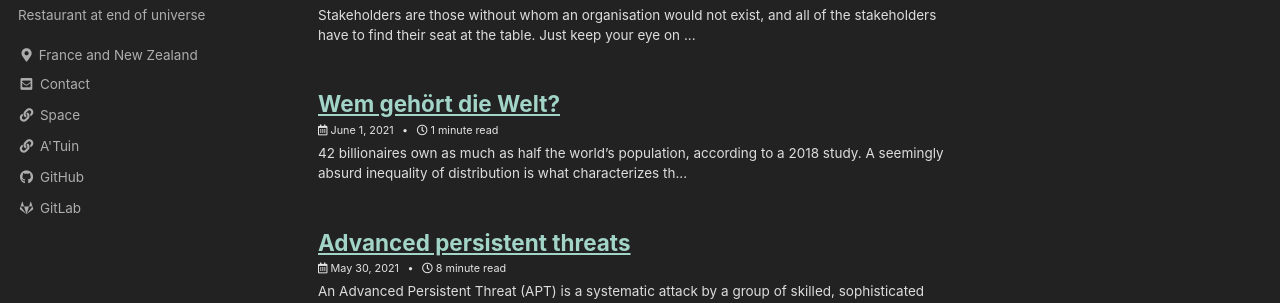
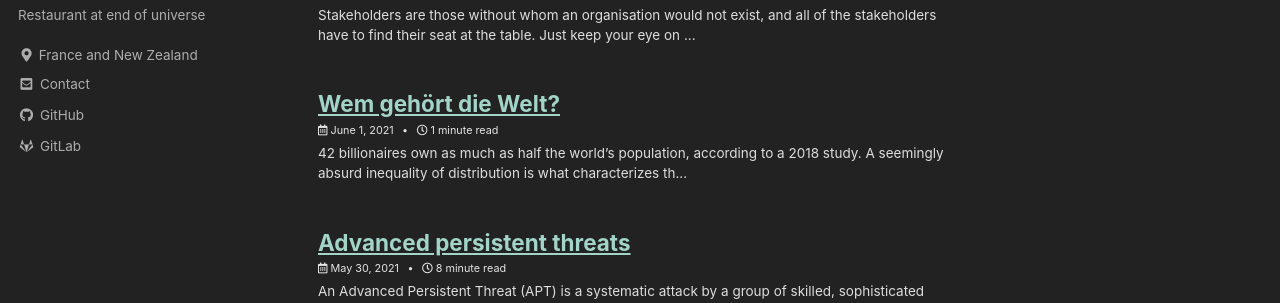
Before and after one commit to tymyrddin/tymyrddin.github.io, a Jekyll site: the page built from index.html, in a window 1280 px wide. Shown: the part 451-754 px from the top of the page. Built offline with Jekyll 4.4.1, drawn with Linux system fonts in a browser that asks for light colours; cached includes are drawn as plain includes; the list of posts is cut into pages by our own code.

Commit message:
small change sidebar

```diff
--- a/_config.yml
+++ b/_config.yml
@@ -102,12 +102,6 @@ author:
     - label: "Contact"
       icon: "fas fa-fw fa-envelope-square"
       url: "https://tymyrddin.space/#contact"
-    - label: "Space"
-      icon: "fas fa-fw fa-link"
-      url: "https://tymyrddin.space"
-    - label: "A'Tuin"
-      icon: "fas fa-fw fa-link"
-      url: "https://tymyrddin.wiki"
     - label: "GitHub"
       icon: "fab fa-fw fa-github"
       url: "https://github.com/tymyrddin"
```
